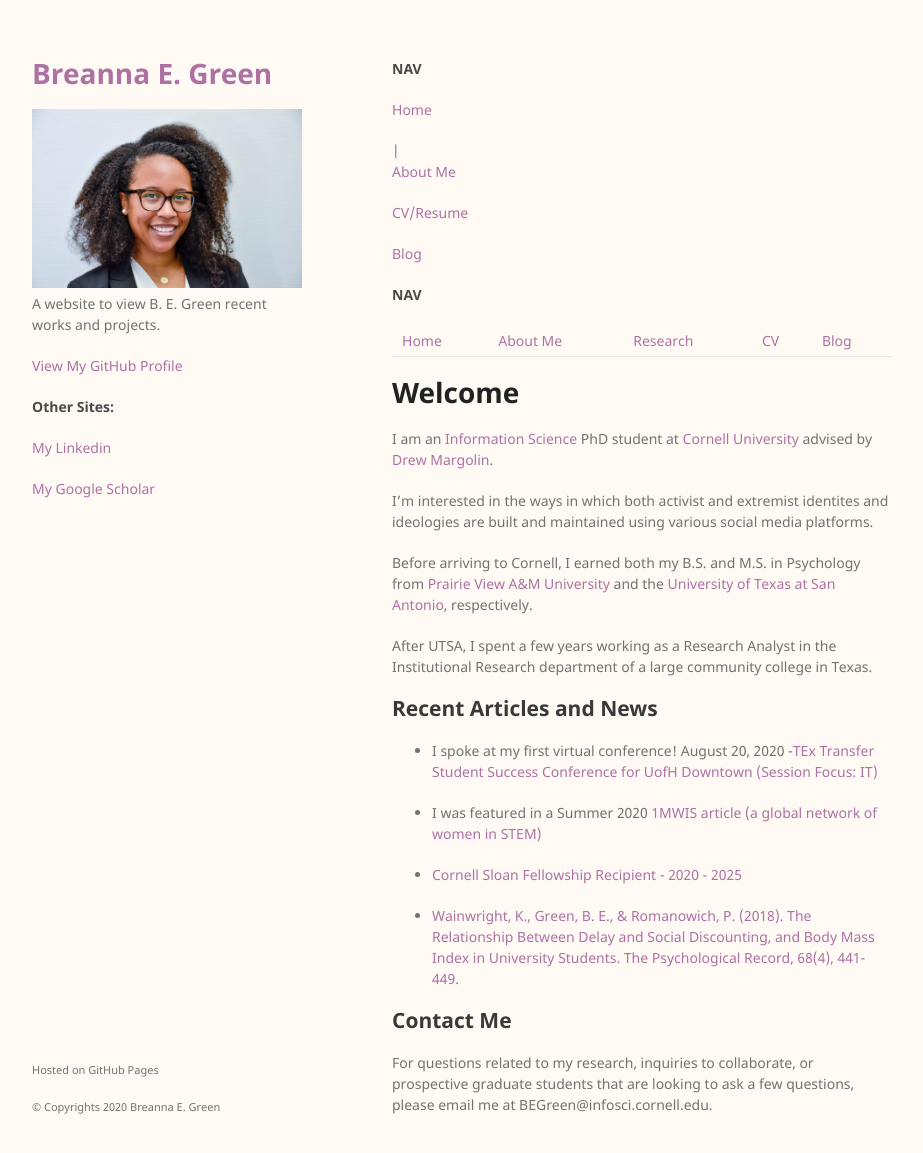
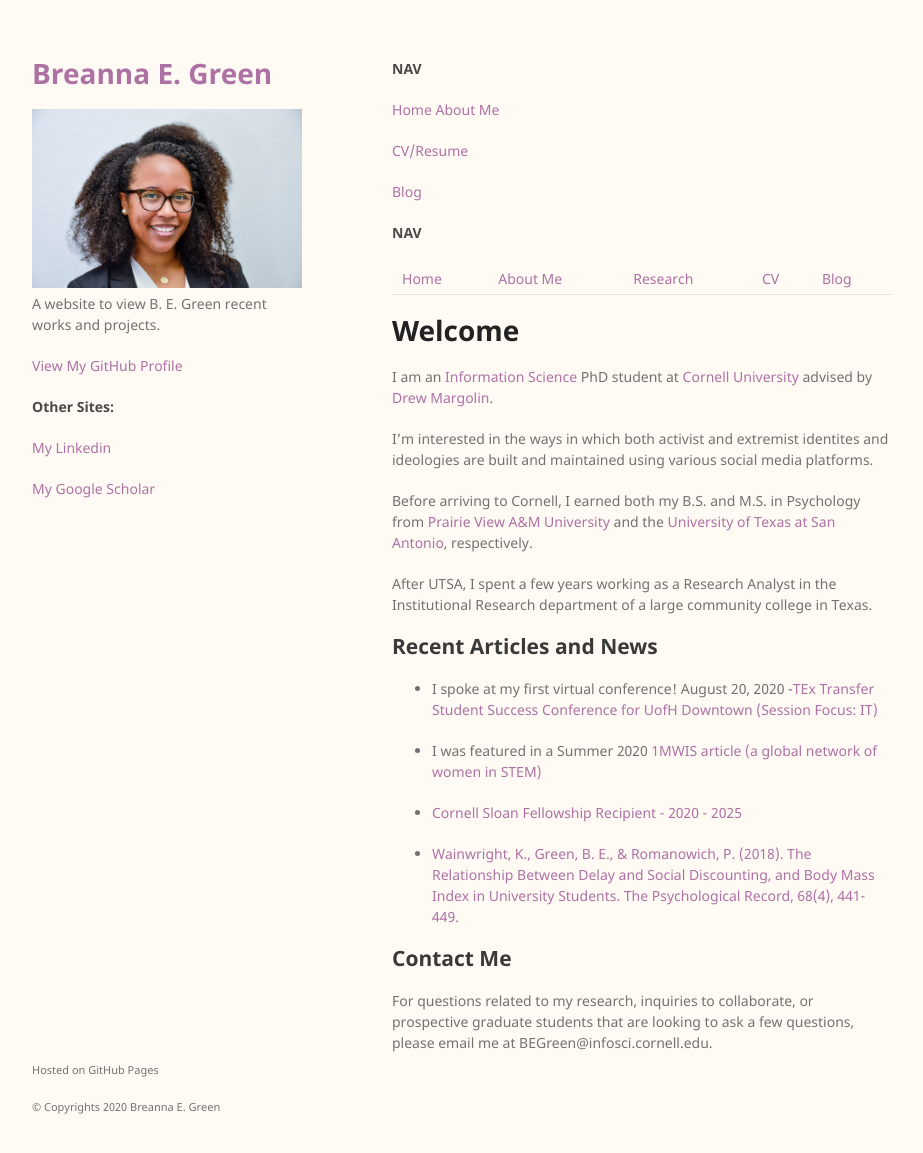
Before and after one commit to bregreen/bregreen.github.io, a Jekyll site: the page built from index.md, in a window 1280 px wide and 1185 px high. Shown: the top 1153 px of the window, without its empty margins (178-1101 px from the left). Built offline with Jekyll 4.4.1, drawn with Linux system fonts in a browser that asks for light colours; nearby versions of some CDN libraries.

Commit message:
Update default.html

```diff
--- a/_layouts/default.html
+++ b/_layouts/default.html
@@ -80,7 +80,7 @@
       <section>
 
       <h4>NAV</h4>
-        <p class="view"><a href="https://bregreen.github.io/index.html">Home</a></p> | <p class="view"><a href="https://bregreen.github.io/about.html">About Me</a></p>
+      <p class="view"><a href="https://bregreen.github.io/index.html">Home</a> <a href="https://bregreen.github.io/about.html">About Me</a></p>
       <p class="view"><a href="https://bregreen.github.io/cv.html">CV/Resume</a></p>
       <p class="view"><a href="https://bregreen.github.io/blog.html">Blog</a></p>
 
```
